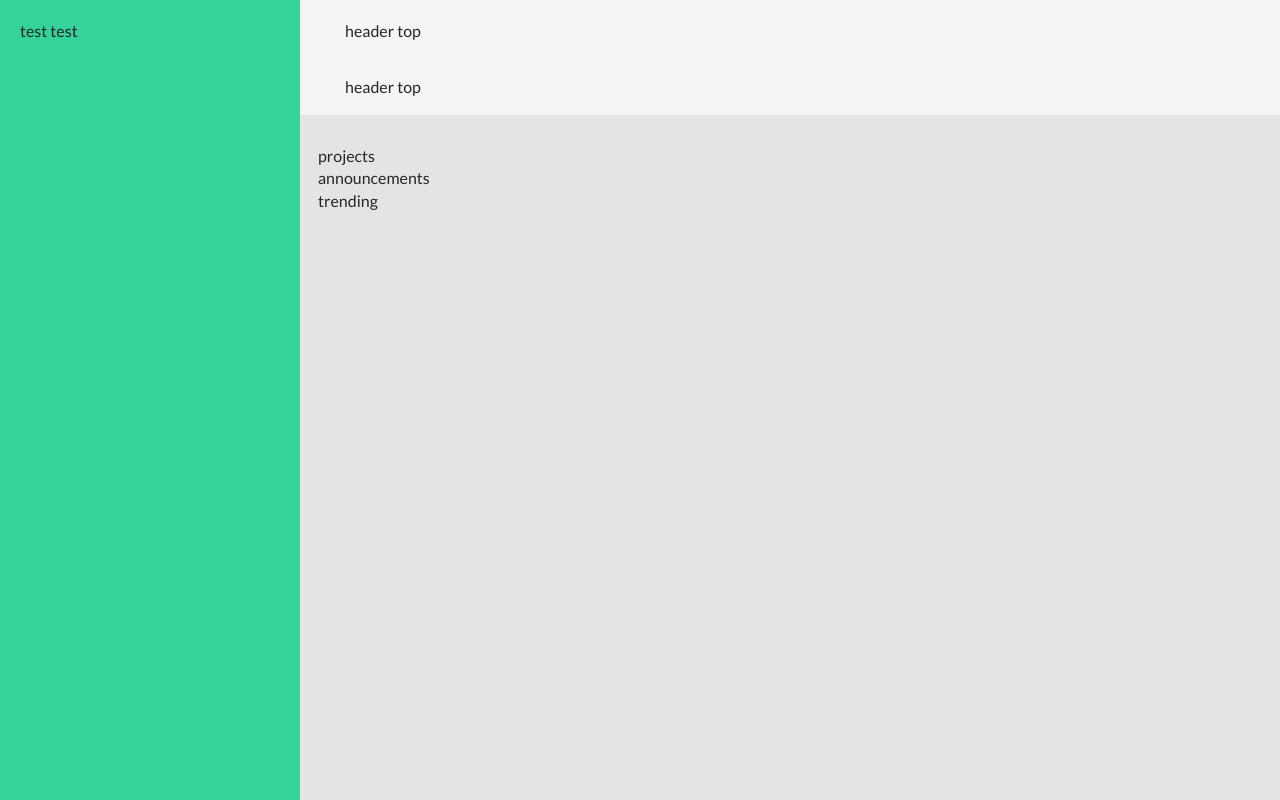
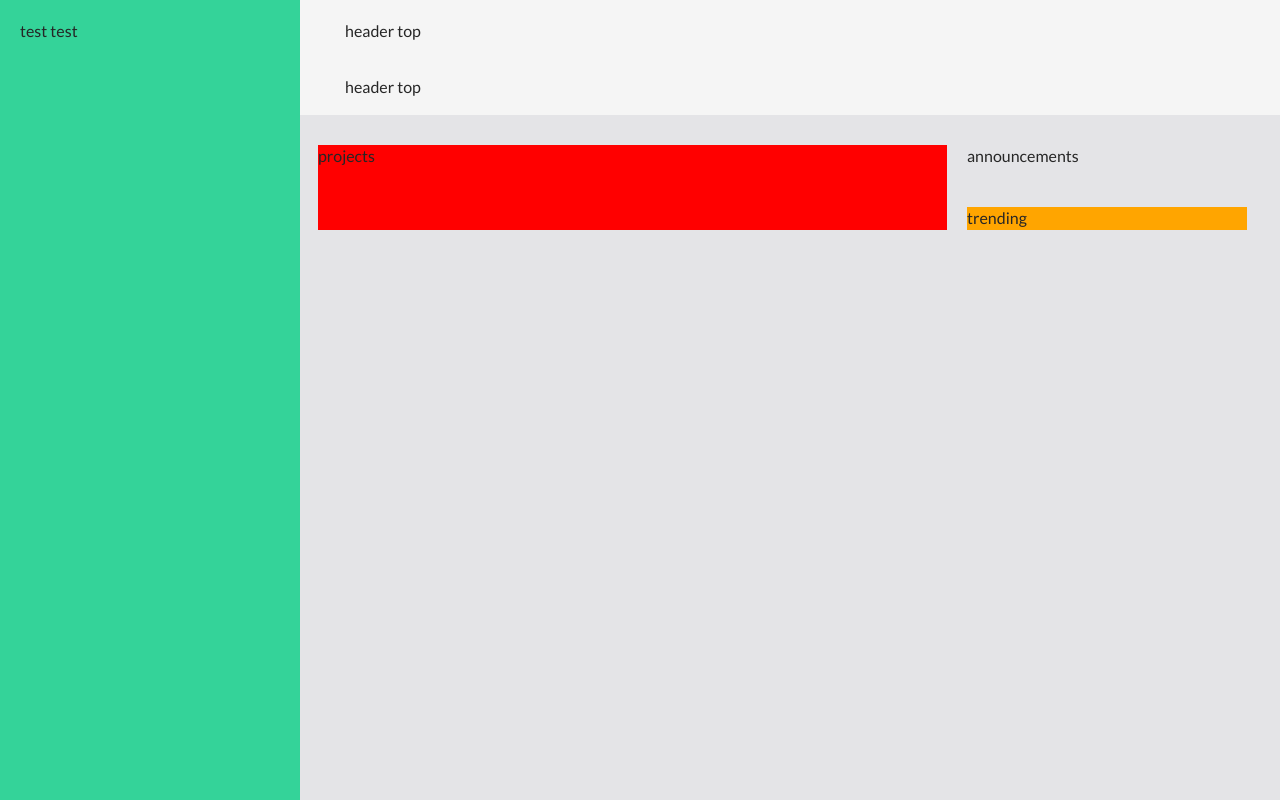
Before and after one commit to bst003/admin-dashboard, a plain HTML site: page index.html in a window 1280 px wide. Drawn offline with Linux system fonts and the light colour scheme.

Commit message:
Style structure of main content

```diff
--- a/assets/css/styles.css
+++ b/assets/css/styles.css
@@ -36,7 +36,7 @@ body{
     font-size: 16px;
     line-height: 1.4;
     display: grid;
-    grid-template-columns: 300px 1fr;
+    grid-template-columns: max(300px, 20vw) 1fr;
     grid-auto-rows: min-content 1fr;
     grid-template-areas: "sidebar header"
                          "sidebar main";}
@@ -80,6 +80,28 @@ Main
 #main-content{
     grid-area: main;
 
+    display: grid;
+    grid-auto-rows: min-content;
+    grid-template-columns: 1fr max(280px, 25%);
+    column-gap: 20px;
+    row-gap: 40px;
+    grid-template-areas: "projects announcements"
+                         "projects trending";
 
     padding: 30px 33px 66px 18px;
     background-color: var(--light-gray);}
+
+    .projects{
+        grid-area: projects;
+
+        background: red;}
+
+    .announcements{
+        grid-area: announcements;
+
+        background: blue;}
+
+    .trending{
+        grid-area: trending;
+
+        background: orange;}
```
